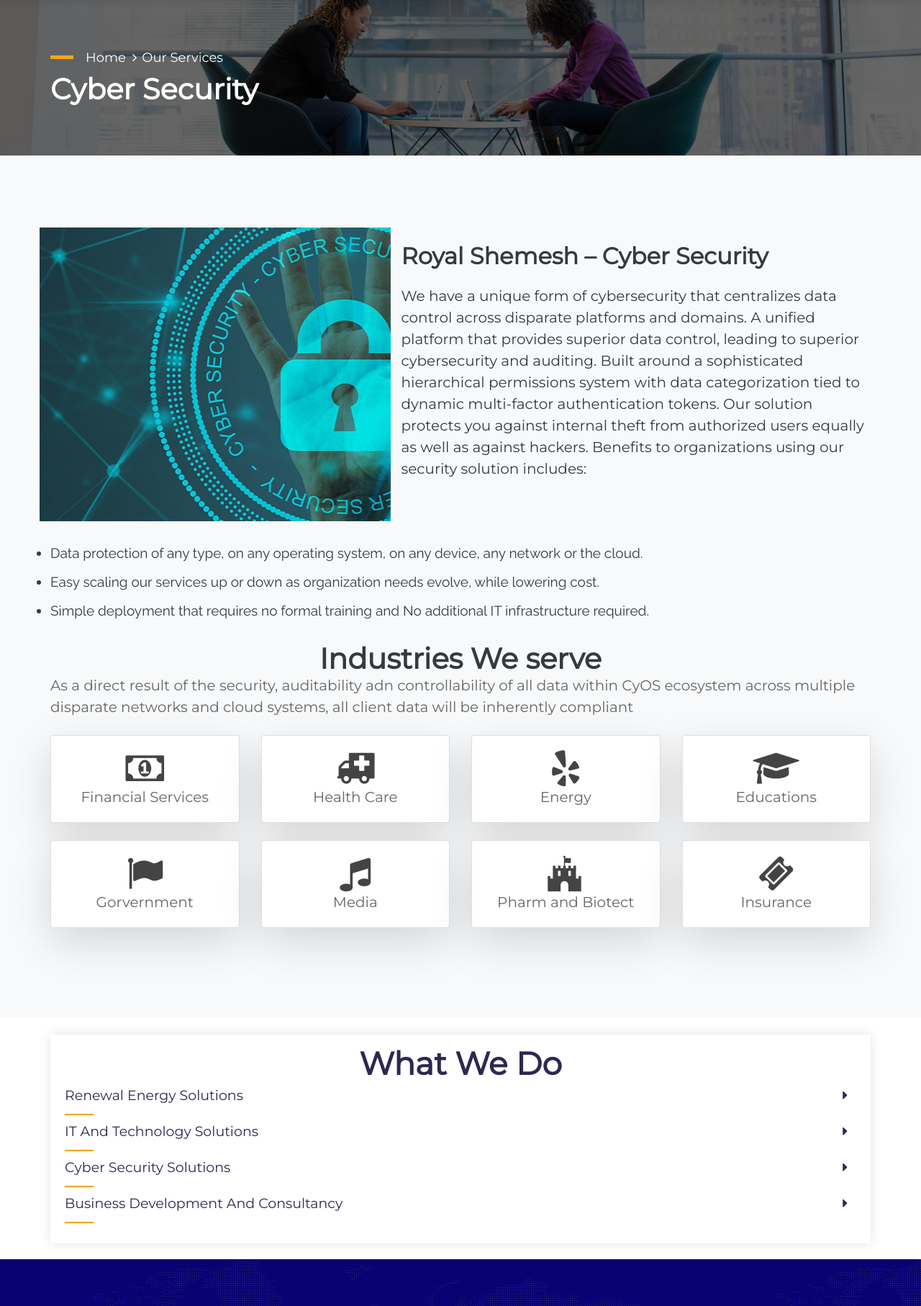
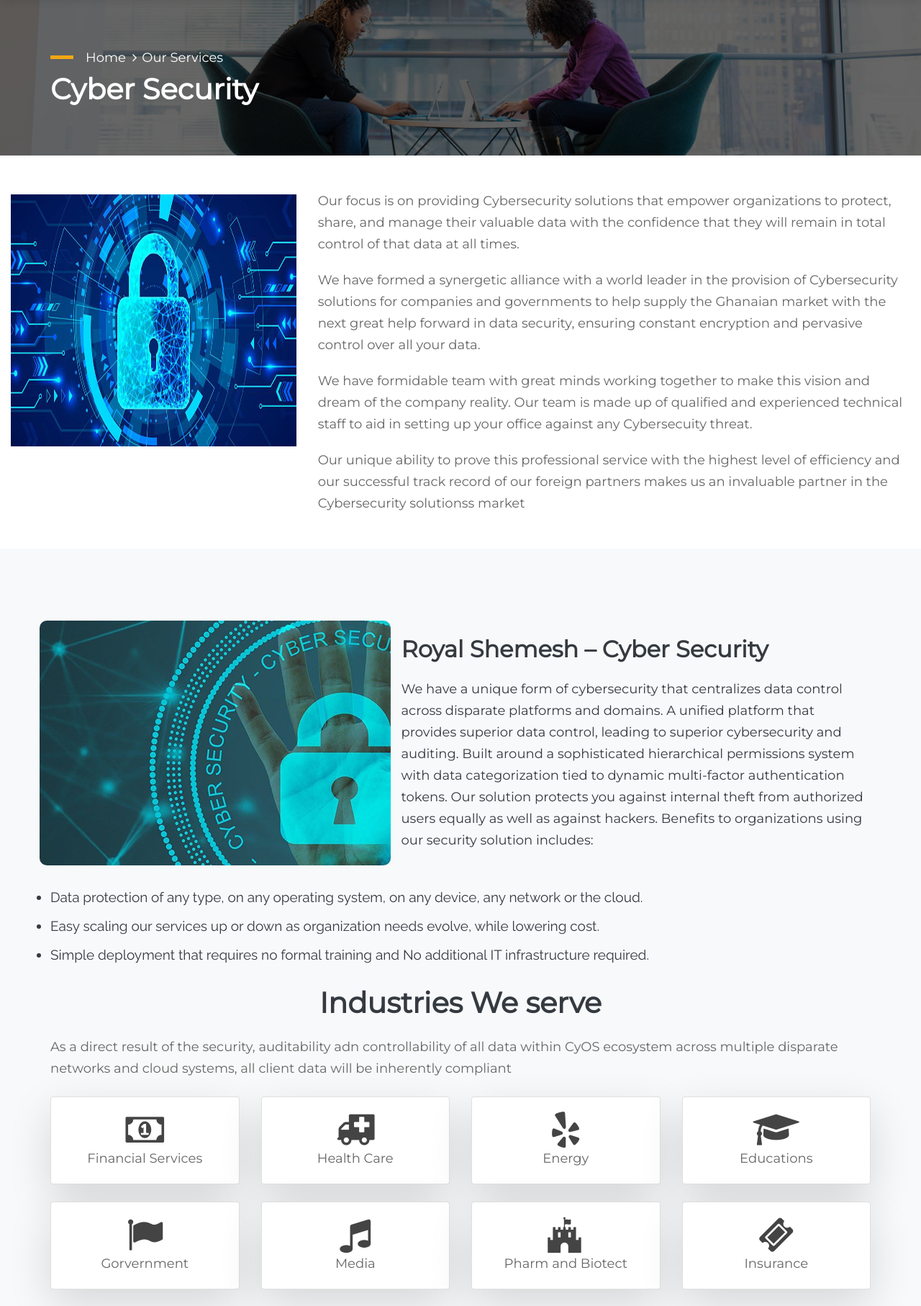
Before and after one commit to samuel355/royalshemesh, a WordPress theme: template cyber-security.php in a window 1280 px wide. Shown: the part 160-1974 px from the top of the page at 72% size. Run offline with PHP 8.4 and a stand-in for WordPress, Linux system fonts and the light colour scheme; the site name, menu and one post (Sample post) are stand-ins, and other content is empty; some libraries are stand-ins or nearby versions.

Commit message:
new updates

```diff
--- a/cyber-security.php
+++ b/cyber-security.php
@@ -50,7 +50,7 @@
     <link rel="stylesheet" href="https://fonts.googleapis.com/css?family=Raleway">
     <style>
         body,h1,h2,h3,h4,h5,h6,p,a{font-family: Montserrat}
-        p{font-size: 20px; line-height: 30px;}
+        p{font-size: 18px; line-height: 30px;}
         li>a{font-size: 17px}
         .gradient-background{
             background: rgb(2,0,36);
@@ -92,6 +92,7 @@
 			</div>
 			<!--/ End Topbar -->
 			<!-- Middle Header -->
+
 			<div class="middle-header">
 				<div class="container">
 					<div class="row">
@@ -158,7 +159,6 @@
 				</div>
 			</div>
 			<!--/ End Middle Header -->
-
 		</header>
 		<!--/ End Header -->
 
@@ -184,12 +184,33 @@
 		</div>
 		<!-- / End Breadcrumb -->
 
+         <div class="container-fluid">
+                <div class="row">
+                    <div  class="col-md-4 mb-4" style="margin-top: 30px"> <br>
+                        <div>
+                            <img style="width: 100%; height: 350px" class="wow fadeInUp" src="img/cyvolve.jpg" alt="#">
+                        </div>
+                    </div>
+                    <div class="col-md-8 mb-4">
+                        <div class="align-content-center align-items-center justify-content-center"><br> <br>
+                            <div class="service-content">
+                                <p class="wow animated fadeInDown">Our focus is on providing Cybersecurity solutions that empower organizations to protect, share, and manage their valuable data with the confidence that they will remain in total control of that data at all times. </p>
+                                <p class="wow animated fadeInDown">We have formed a synergetic alliance with a world leader in the provision of Cybersecurity solutions for companies and governments to help supply the Ghanaian market with the next great help forward in data security, ensuring constant encryption and pervasive control over all your data. </p>
+                                <p class="wow animated fadeInDown">We have formidable team with great minds working together to make this vision and dream of the company reality. Our team is made up of qualified and experienced technical staff to aid in setting up your office against any Cybersecuity threat.</p>
+                                <p class="wow animated fadeInDown">Our unique ability to prove this professional service with the highest level of efficiency and our successful track record of our foreign partners makes us an invaluable partner in the Cybersecurity solutionss market</p>
+                            </div>
+                        </div>
+                    </div>
+
+                </div>
+            </div> <br>
+
 		<!-- Service Single -->
             <div class="container-fluid animated fadeIn bg-light">
                 <section class="service-single section-space">
                     <div class="container">
                         <div class="row row-cols-1 row-cols-md-3">
-                            <div class="mb-4 col-lg-5" style="background-image: url('img/cyber.jpg');background-size: cover; height: 408px; width: 100%">
+                            <div class="mb-4 col-lg-5" style="background-image: url('img/cyber.jpg'); height: 340px; width: 100%; border-radius: 10px">
 
                             </div>
                             <div class="mb-4 col-lg-7">
@@ -216,7 +237,7 @@
                             <div class="col-sm-12">
                                 <div class="service-content">
                                     <h1 class="text-center text-dark wow animated bounceInUp"> Industries We serve</h1>
-                                </div>
+                                </div><br>
                                 <p> As a direct result of the security, auditability adn controllability of all data within CyOS ecosystem across multiple disparate networks and cloud systems, all client data will be inherently compliant</p>
                             </div>
                         </div>
```
Also changed, not shown: cybersecurityproducts.php (+11 -12 lines), img/cyberback.jpg (added).
